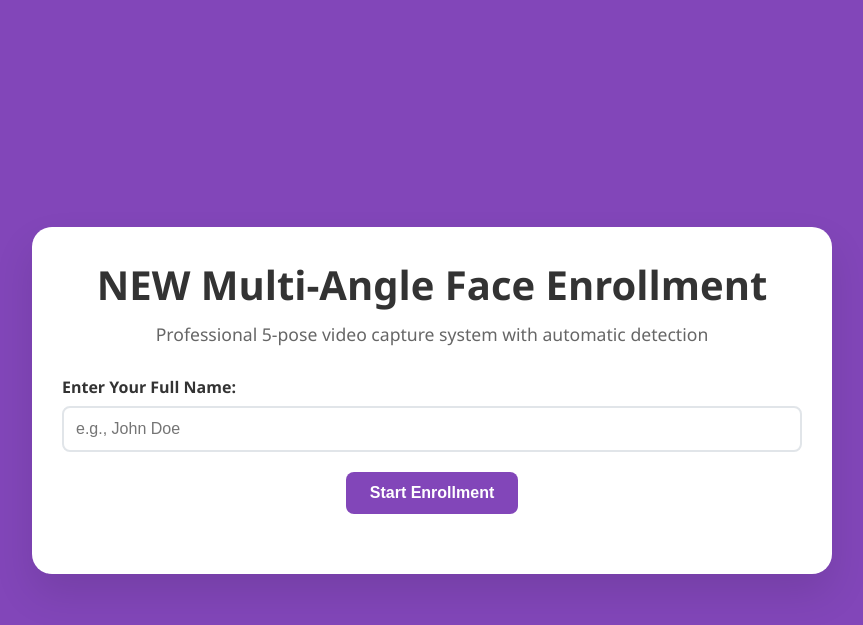
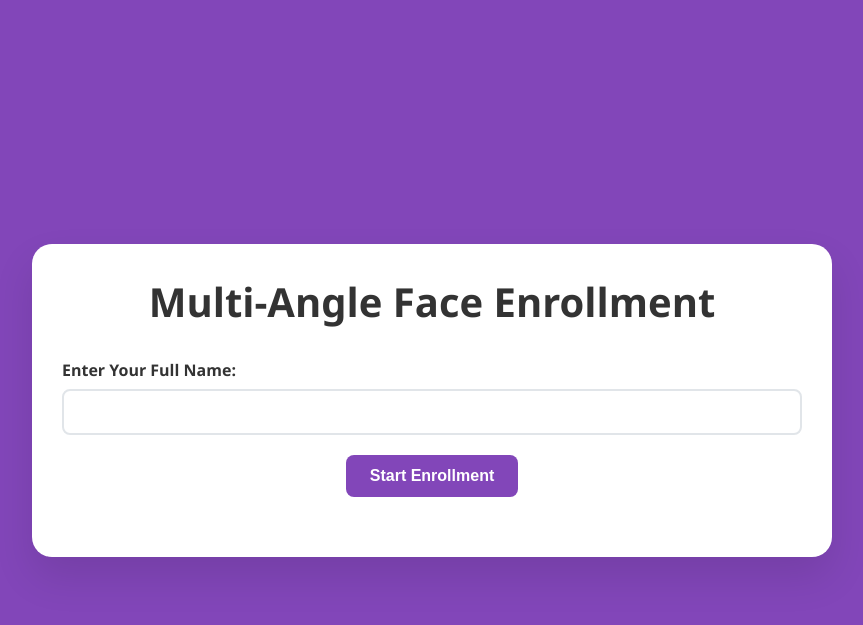
Before and after one commit to MuthoniGathiithi/Facial_recognition, a Django app: page /enroll/ in a window 1280 px wide. Shown: the top 625 px of the page, without its empty margins (208-1071 px from the left). Run offline with Django 5.2, Linux system fonts and the light colour scheme.

```diff
--- a/recognition/templates/enroll_realtime.html
+++ b/recognition/templates/enroll_realtime.html
@@ -336,15 +336,14 @@
 <body>
     <div class="enrollment-container">
         <div class="header">
-            <h1>NEW Multi-Angle Face Enrollment</h1>
-            <p>Professional 5-pose video capture system with automatic detection</p>
+            <h1>Multi-Angle Face Enrollment</h1>
         </div>
 
         <!-- Name Input Form -->
         <div class="enrollment-form" id="nameForm">
             <div class="form-group">
                 <label for="userName">Enter Your Full Name:</label>
-                <input type="text" id="userName" placeholder="e.g., John Doe" required>
+                <input type="text" id="userName" required>
             </div>
             <div class="controls">
                 <button class="btn btn-primary" onclick="startEnrollment()">Start Enrollment</button>
```
